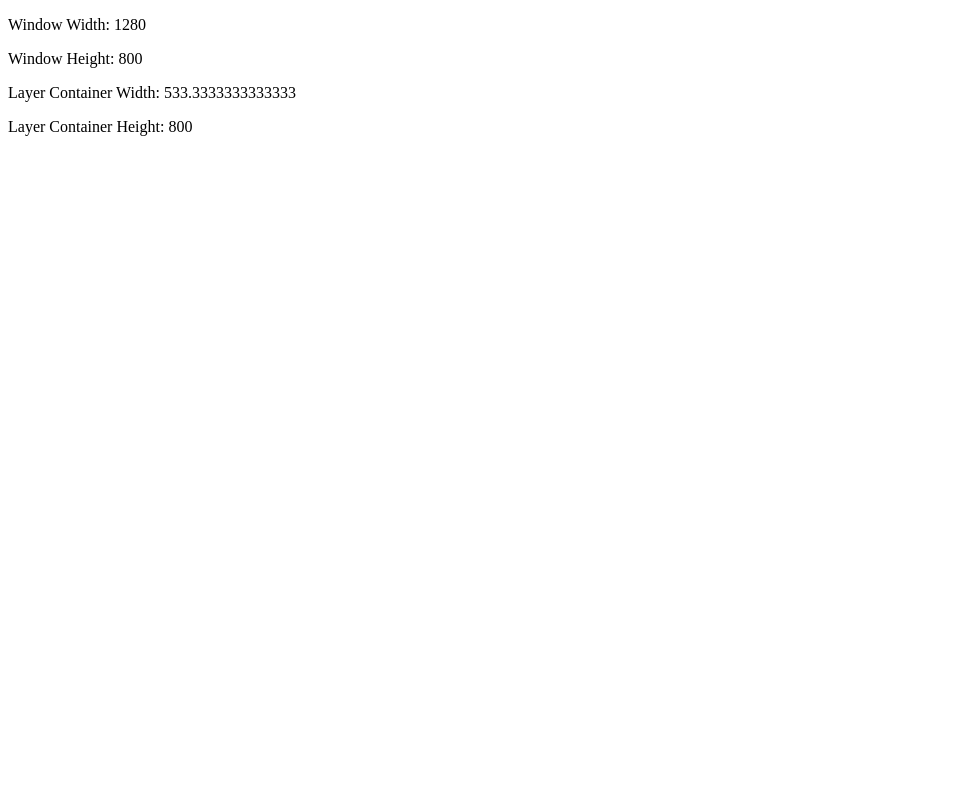
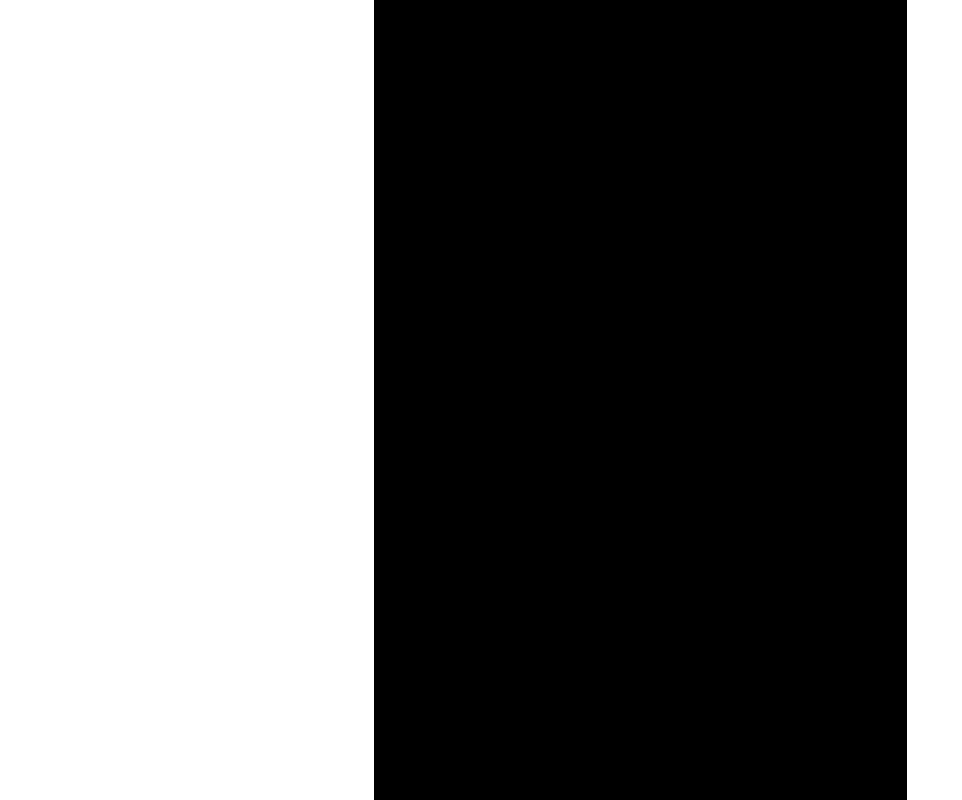
Before and after one commit to Driijko/Uniform-Responsive-Design-Test, a React (Create React App) app: page / in a window 1280 px wide. Shown: the whole page, without its empty margins (0-962 px from the left). Built offline with nearby package versions, Linux system fonts and the light colour scheme.

Commit message:
Complete uniform response layer container sizing

```diff
--- a/src/components/UniformResponse/UniformLayerContainer.js
+++ b/src/components/UniformResponse/UniformLayerContainer.js
@@ -1,8 +1,12 @@
-export default function UniformLayerContainer(props) {
-    return (
-        <div>
-            <p>Layer Container Width: {String(props.width)}</p>
-            <p>Layer Container Height: {String(props.height)}</p>
-        </div>
-    )
-}
+import styled, {css} from "styled-components";
+
+const UniformLayerContainer = styled.div`${props => css`
+    box-sizing: border-box;
+    width: ${props.width}px;
+    height: ${props.height}px;
+
+    background-color: black;
+    color: white;
+`}`;
+
+export default UniformLayerContainer;
--- a/src/components/UniformResponse/UniformResponse.js
+++ b/src/components/UniformResponse/UniformResponse.js
@@ -1,4 +1,5 @@
 import {useState, useEffect} from "react";
+import styled, {css} from "styled-components";
 
 import UniformLayerContainer from "./UniformLayerContainer";
 
@@ -7,47 +8,77 @@ export default function UniformResponse(props) {
     // Fundamental Aspect Ratio ///////////////////////////////////////////////
     const ratioWidth = 2;
     const ratioHeight = 3;
+    const ratio = ratioWidth / ratioHeight;
 
-    // STATE ////////////////////////////////////////////////////
+    // STATE ///////////////////////////////////////////////////////////////////////
+
+    // Size -------------------------------------------------------------------
+    const [width, setWidth] = useState(window.innerWidth);
+    const [height, setHeight] = useState(window.innerHeight);
+
+    // Layer Containers ------------------------------------------------------
     const [layerContainerWidth, setLayerContainerWidth] = useState(null);
     const [layerContainerHeight, setLayerContainerHeight] = useState(null);
 
     function calculateLayerContainerSize() {
-        const ratio = ratioWidth / ratioHeight;
 
         if (ratio <= 1) {
-            if (window.innerWidth <= window.innerHeight) {
-                setLayerContainerWidth(window.innerWidth);
-                setLayerContainerHeight(window.innerWidth * (ratioHeight/ratioWidth));
-            }
-            else {
-                setLayerContainerHeight(window.innerHeight);
-                setLayerContainerWidth(window.innerHeight * (ratioWidth/ratioHeight));
-            }
+            const width = Math.min(
+                window.innerWidth,
+                Math.round(window.innerHeight * (ratioWidth/ratioHeight))
+            );
+            setLayerContainerWidth(width);
+            setLayerContainerHeight(Math.round(width * (ratioHeight/ratioWidth)));
+        }
+        else {
+            const height = Math.min(
+                window.innerHeight,
+                Math.round(window.innerWidth * (ratioHeight/ratioWidth))
+            );
+            setLayerContainerHeight(height);
+            setLayerContainerWidth(Math.round(height * (ratioWidth/ratioHeight)));
         }
     }
 
     // This makes sure we calculate the layer container size on first render.
     useEffect(()=> {
         calculateLayerContainerSize();
-    },[])
+    },[]);
 
-    // EVENT HANDLERS ////////////////////////////////////////////
+    // DUAL CONTAINER //////////////////////////////////////////////////////////////
+    function setupDualContainer() {
+        if (ratio <= 1) {
+            if (window.innerWidth > layerContainerWidth * 2) {
+
+            }
+        }
+    }
+
+    // EVENT HANDLERS ////////////////////////////////////////////////////////////
     window.addEventListener("resize", () => {
         calculateLayerContainerSize();
+        setWidth(window.innerWidth);
+        setHeight(window.innerHeight);
     });
 
-    // RENDER ///////////////////////////////////////////////////
+    // STYLES /////////////////////////////////////////////////////////////////////
+    const UniformResponseDiv = styled.div`${props=> css`
+        display: flex;
+        justify-content: center;
+        align-items: center;
+
+        width: ${width}px;
+        height: ${height}px;
+    `}`;
+
+    // RENDER //////////////////////////////////////////////////////////////////
     return (
-        <div>
-            <p>Window Width: {String(window.innerWidth)}</p>
-            <p>Window Height: {String(window.innerHeight)}</p>
+        <UniformResponseDiv>
             <UniformLayerContainer
                 width={layerContainerWidth}
                 height={layerContainerHeight}
             >
             </UniformLayerContainer>
-        </div>
+        </UniformResponseDiv>
     )
-
 }
--- /dev/null
+++ b/src/index.css
@@ -0,0 +1,3 @@
+body {
+    margin: 0;
+}
--- a/src/index.js
+++ b/src/index.js
@@ -1,6 +1,8 @@
 import React from 'react';
 import ReactDOM from 'react-dom';
 import App from './components/App/App';
+
+import "./index.css";
 
 ReactDOM.render(
   <React.StrictMode>
```
Also changed, not shown: 1 other file (tests, documents, lock files or other folders).
